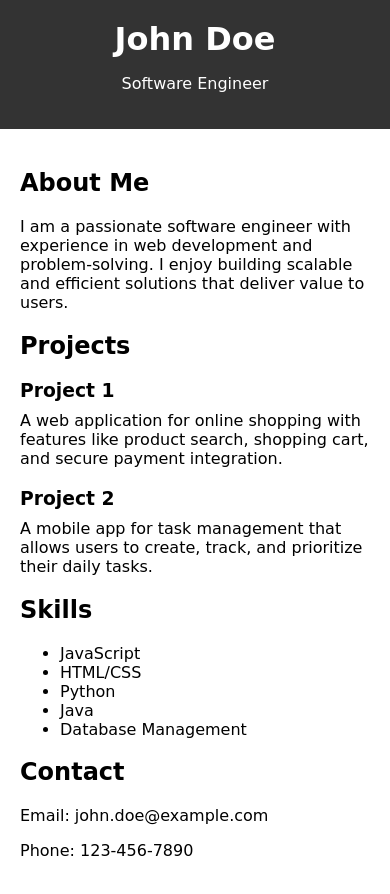
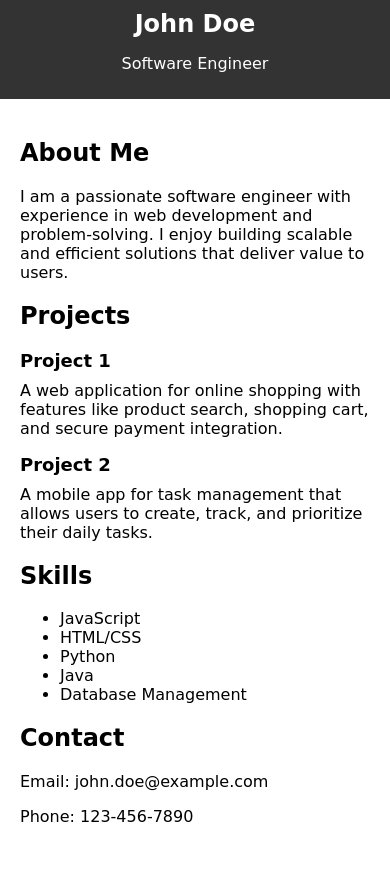
Before and after one commit to vikky2810/vikky2810.github.io, a plain HTML site: page index.html in a window 390 px wide. After the commit the page ends 862 px from the top, so only its background shows below. Drawn offline with Linux system fonts and the light colour scheme.

Commit message:
mobile v1

```diff
--- a/style.css
+++ b/style.css
@@ -30,3 +30,23 @@ body {
   .project p {
     margin-top: 10px;
   }
+
+
+/* Mobile responsiveness */
+@media (max-width: 767px) {
+    header {
+      padding: 10px;
+    }
+
+    h1 {
+      font-size: 24px;
+    }
+
+    .project {
+      margin-bottom: 10px;
+    }
+
+    .project h3 {
+      font-size: 18px;
+    }
+  }
```
